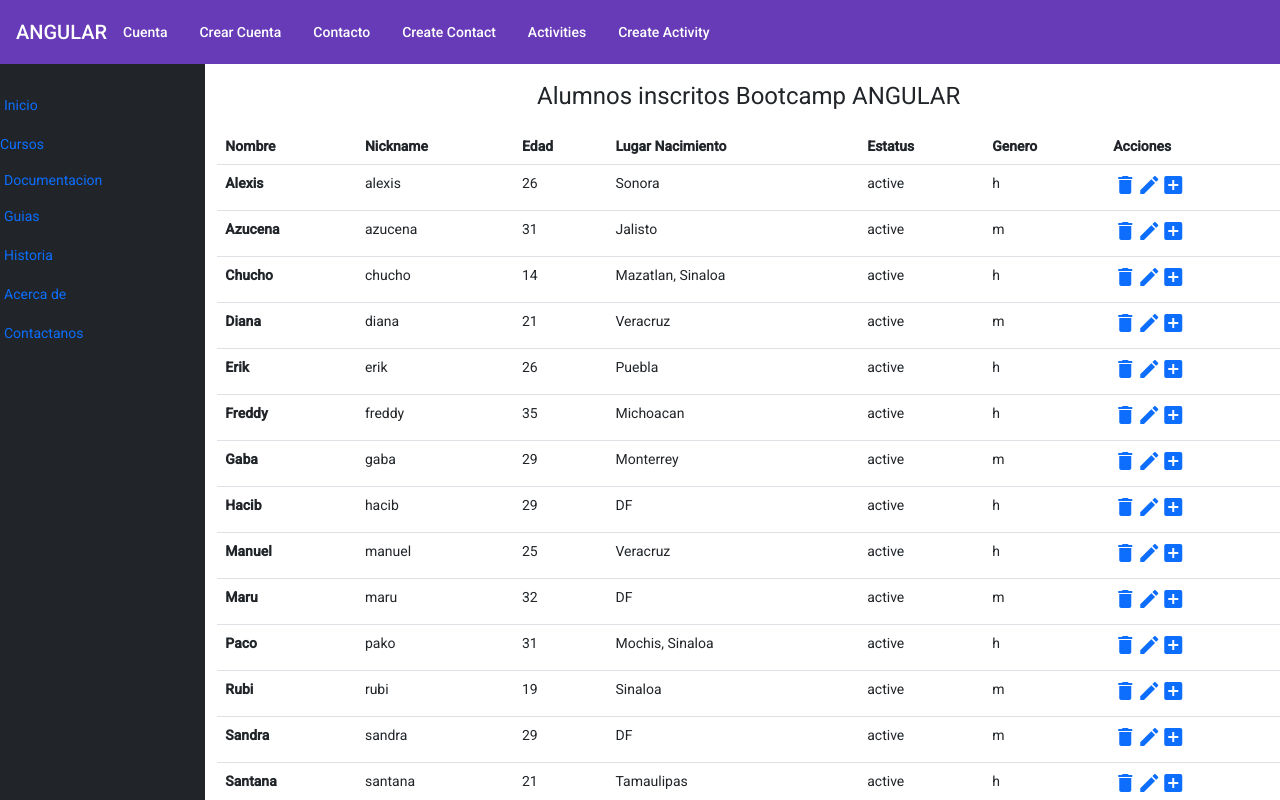
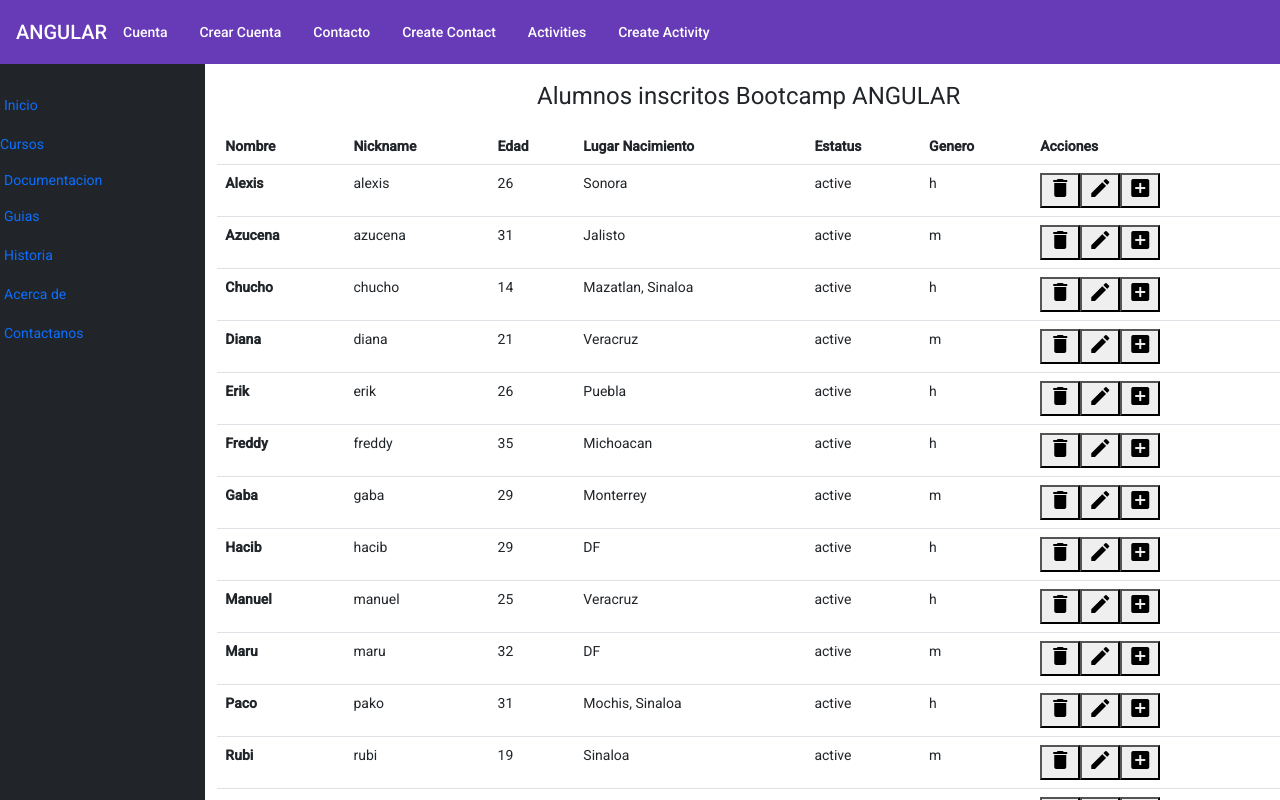
Before and after one commit to camazaru/primera-entrega-angular, an Angular app: page / in a window 1280 px wide. Shown: the top 800 px of the page. Built offline with nearby package versions, Linux system fonts and the light colour scheme.

Commit message:
Subiendo3

```diff
--- a/src/app/body/body.component.html
+++ b/src/app/body/body.component.html
@@ -24,7 +24,8 @@
         <td>{{alumnojson.birthplace}}</td>
         <td>{{alumnojson.status}}</td>
         <td>{{alumnojson.gendre}}</td>
-        <td><a href="/" ><mat-icon>delete</mat-icon></a>  <a href=""><mat-icon>create</mat-icon></a> <a href=""><mat-icon>add_box</mat-icon></a></td>
+        <td><button (click)="miFuncion(id)"><mat-icon>delete</mat-icon></button> <button ><mat-icon>create</mat-icon>
+        </button> <button ><mat-icon>add_box</mat-icon></button></td>
       </tr>
 
 </table>
--- a/src/app/body/body.component.ts
+++ b/src/app/body/body.component.ts
@@ -22,6 +22,10 @@
   }
 
 
+  miFuncion(id:string) {
 
 
+    console.log(`Alumno borrado ${id}`)
+}
+
   }
--- a/src/app/footer/footer.component.ts
+++ b/src/app/footer/footer.component.ts
@@ -13,4 +13,6 @@
   ngOnInit(): void {
   }
 
+
+
 }
```
